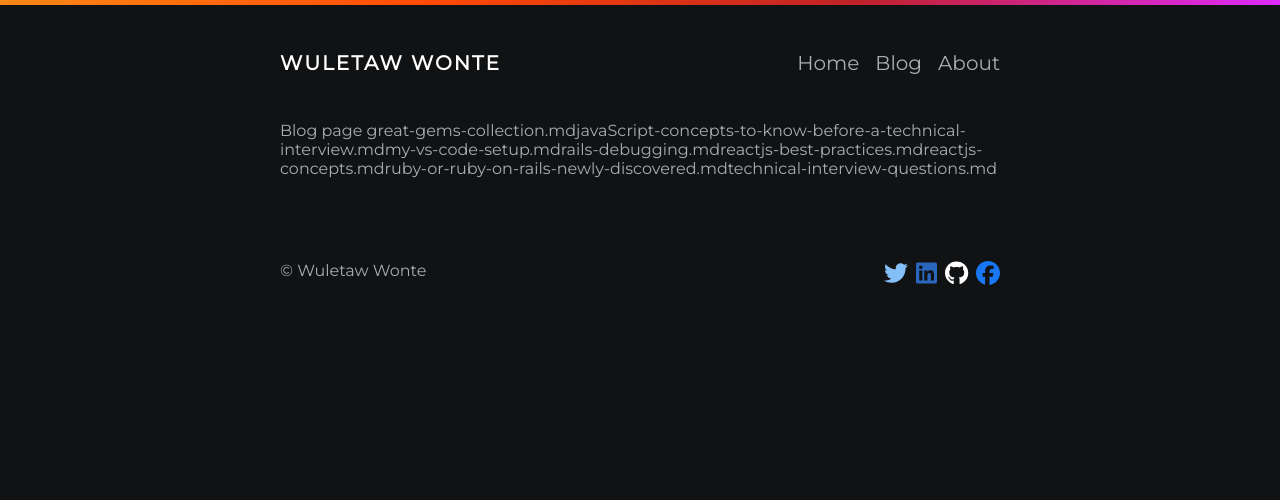
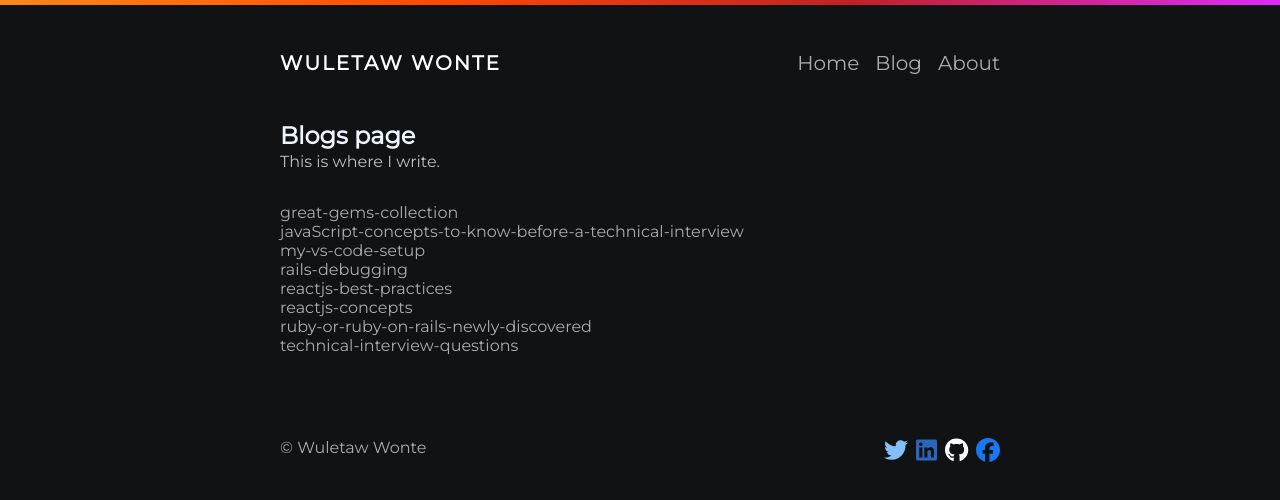
Before and after one commit to wuletawwonte/wuletawwonte.com, a Next.js app: page /blog in a window 1280 px wide. Shown: the top 500 px of the page. Built offline with nearby package versions, Linux system fonts and the light colour scheme.

Commit message:
List all slugs

```diff
--- /dev/null
+++ b/app/blog/page.scss
@@ -0,0 +1,11 @@
+@import '../globals.scss';
+
+.topsection {
+    margin-bottom: 2rem;
+
+    p {
+        color: $txt-color-dim;
+        margin-top: 2px;
+        font-weight: 500;
+    }
+}
--- a/app/blog/page.tsx
+++ b/app/blog/page.tsx
@@ -1,10 +1,23 @@
 import { getPostSlugs } from "../lib/api"
+import './page.scss'
 
 const BlogPage = () => {
   const cwd = getPostSlugs()
 
   return (
-    <div>Blog page {cwd}</div>
+    <div>
+      <div className="topsection">
+        <h2>Blogs page</h2>
+        <p>This is where I write.</p>
+      </div>
+      <ul>
+        {cwd.map((slug) => (
+          <li key={slug}>
+            {slug}
+          </li>
+        ))}
+      </ul>
+    </div>
   )
 }
 
--- a/app/globals.scss
+++ b/app/globals.scss
@@ -6,6 +6,8 @@
 $bg-color: #111213;
 $bg-color-alt: #0c0f11;
 $txt-color: #a8adb2;
+$txt-color-bright: #eef5fc;
+$txt-color-dim: #c0c0c0;
 $container-width: 768px;
 $bg-gradient: linear-gradient(139deg, rgb(251, 136, 23), rgb(255, 75, 1), rgb(193, 33, 39), rgb(224, 42, 255));
 $bg-gradient-alt: radial-gradient(79.69% 102.24% at 100% 100.11%, rgba(0, 0, 0, 0.2), rgba(0, 0, 0, 0)), radial-gradient(89.7% 115.09% at 3.43% 2.75%, rgba(255, 255, 255, 0.7), rgba(255, 255, 255, 0)), #764ABC;
@@ -36,3 +38,7 @@ ul {
     padding: 0;
     margin: 0;
 }
+
+h2 {
+    color: $txt-color-bright;
+}
--- a/app/lib/api.tsx
+++ b/app/lib/api.tsx
@@ -5,7 +5,10 @@ import matter from 'gray-matter'
 const postsDirectory = join(process.cwd(), 'posts')
 
 export function getPostSlugs() {
-  return fs.readdirSync(postsDirectory)
+  const files = fs.readdirSync(postsDirectory)
+  const mdposts = files.filter(file => file.endsWith('.md'))
+  const slugs = mdposts.map(mdpost => mdpost.replace(/\.md$/, ''))
+  return slugs
 }
 
 export function getPostBySlug(slug: string, fields: string[] = []) {
```
